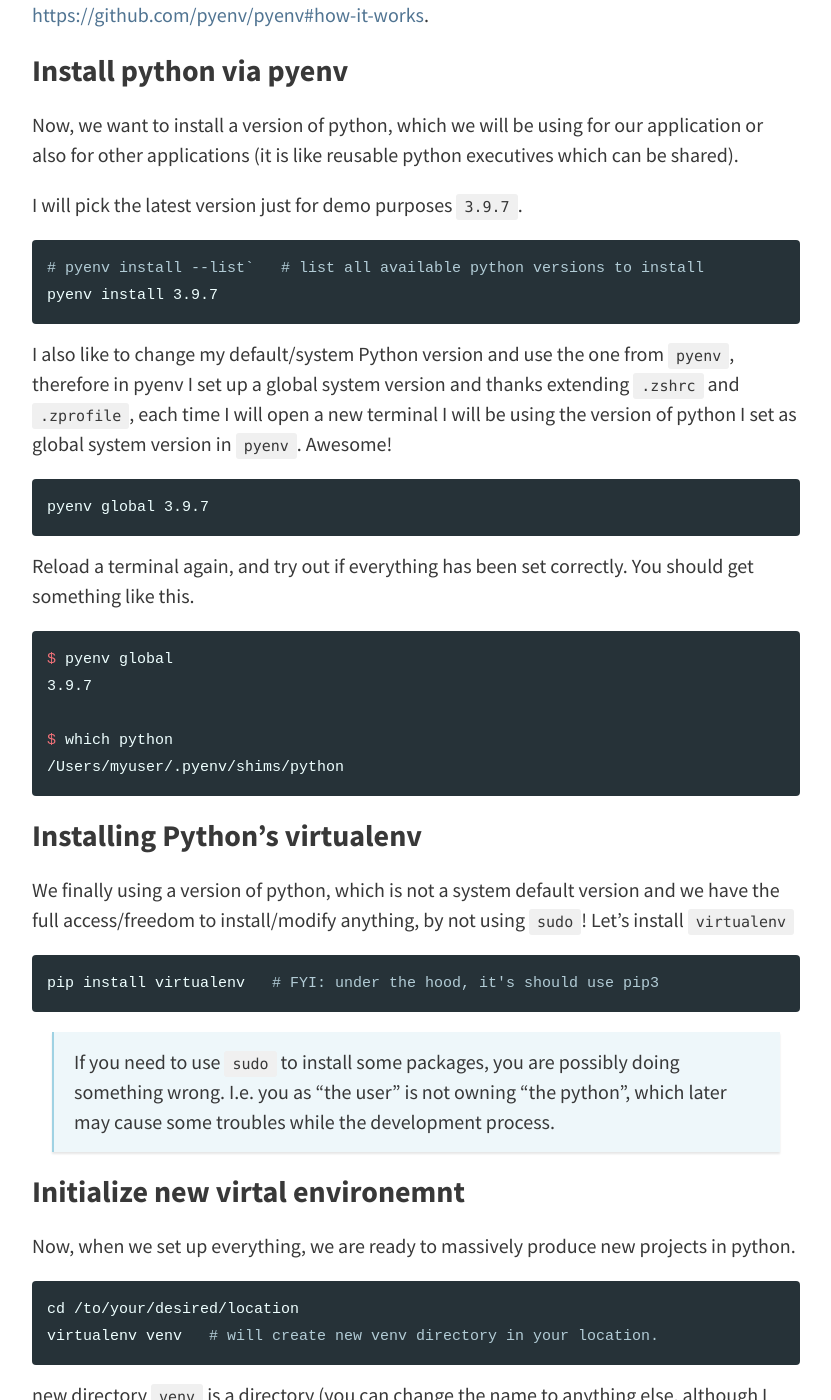
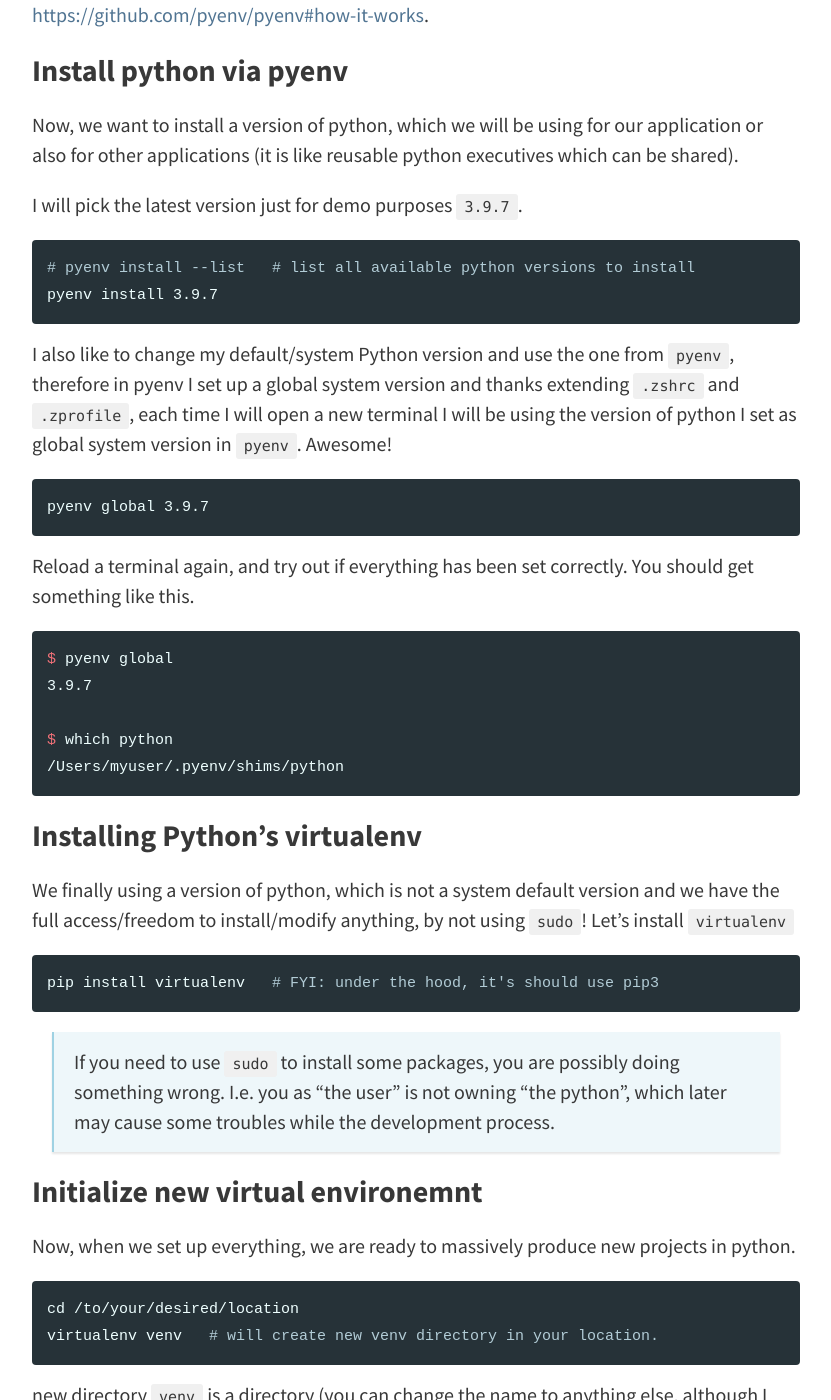
Before and after one commit to egel/egel.github.io, a Jekyll site: the page built from _posts/2022-01-30-how-to-properly-set-up-python-project.md, in a window 1280 px wide and 1400 px high, scrolled down 1788 px. Shown: the whole window, without its empty margins (224-1055 px from the left). Built offline with Jekyll 4.4.1, drawn with Linux system fonts in a browser that asks for light colours; nearby versions of some CDN libraries; comment, search, counter and statistics services are not loaded.

Commit message:
Fix typos

````diff
--- a/_posts/2022-01-30-how-to-properly-set-up-python-project.md
+++ b/_posts/2022-01-30-how-to-properly-set-up-python-project.md
@@ -26,7 +26,7 @@
 
 > If you using ZSH you may need to add to your `.zshrc` & `.zprofile`.
 >
-> ``` bash
+> ```bash
 > echo 'eval "$(pyenv init --path)"' >> ~/.zprofile
 > echo 'eval "$(pyenv init -)"' >> ~/.zshrc
 > ```
@@ -36,12 +36,13 @@
 In case of further readings, follow installation instructions in the official documentation <https://github.com/pyenv/pyenv#how-it-works>.
 
 ### Install python via pyenv
+
 Now, we want to install a version of python, which we will be using for our application or also for other applications (it is like reusable python executives which can be shared).
 
 I will pick the latest version just for demo purposes `3.9.7`.
 
 ```bash
-# pyenv install --list`   # list all available python versions to install
+# pyenv install --list   # list all available python versions to install
 pyenv install 3.9.7
 ```
 
@@ -71,7 +72,7 @@
 
 > If you need to use `sudo` to install some packages, you are possibly doing something wrong. I.e. you as "the user" is not owning "the python", which later may cause some troubles while the development process.
 
-### Initialize new virtal environemnt
+### Initialize new virtual environemnt
 
 Now, when we set up everything, we are ready to massively produce new projects in python.
 
````
